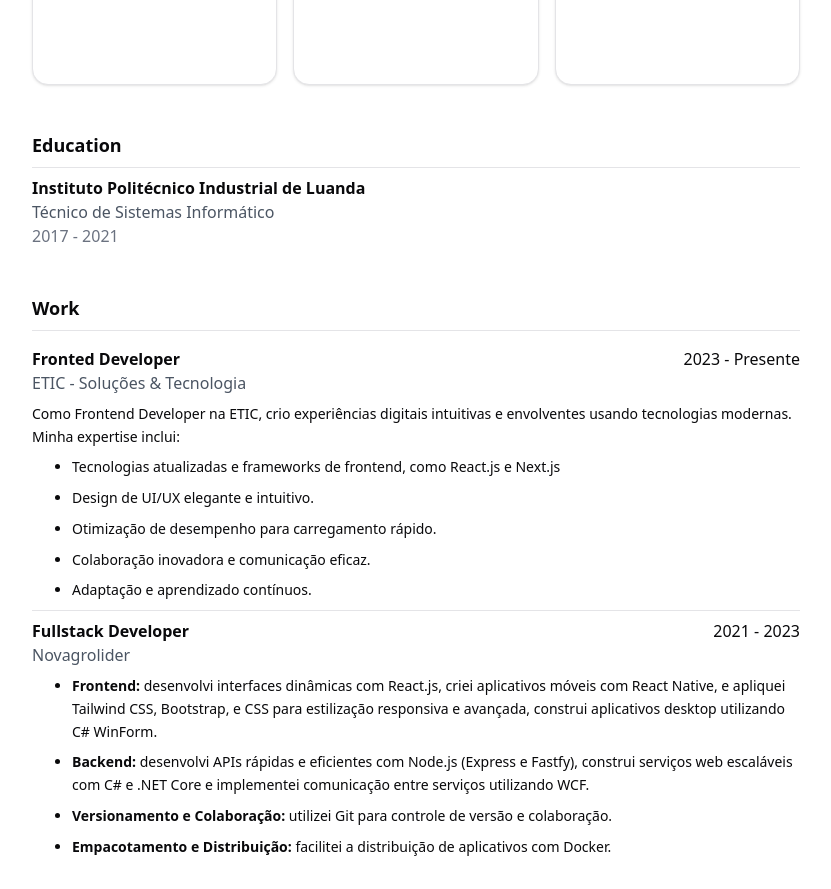
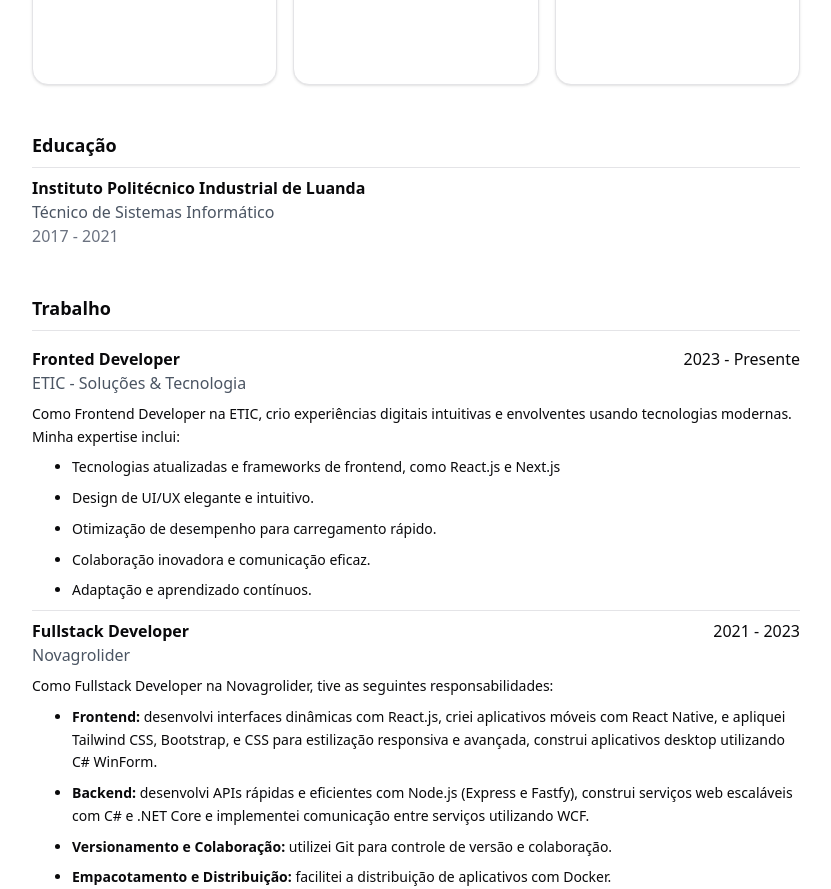
Before and after one commit to manuelbento19/manuel-bento, a Next.js app: page /about in a window 1280 px wide. Shown: the part 920-1809 px from the top of the page, without its empty margins (224-1055 px from the left). Before the commit the page ends 1778 px from the top, so only its background shows below. Built offline with nearby package versions, Linux system fonts and the light colour scheme; no server answers; some icons are missing.

Commit message:
feat: job section

```diff
--- a/src/app/_partials/hero.tsx
+++ b/src/app/_partials/hero.tsx
@@ -52,7 +52,7 @@ export default function Hero() {
           alt='My picture'
           width={300}
           height={300}
-          loading='lazy'
+          priority
           className='size-full object-cover'
         />
       </div>
--- a/src/app/_partials/skills.tsx
+++ b/src/app/_partials/skills.tsx
@@ -3,11 +3,15 @@ import { Constants } from '@/lib'
 import { Card, CardContent } from '@/components/ui/card'
 import Tag from '@/components/ui/tag'
 import { Icon } from '@iconify/react'
+import { TranslateDTO } from '@/types'
+import { useMessages } from 'next-intl'
 
 export default function Skills() {
+  const {about: {headings}} = useMessages() as TranslateDTO;
+
   return (
     <section className="space-y-2">
-    <h2 className="text-lg font-semibold">Skills</h2>
+    <h2 className="text-lg font-semibold">{headings[0]}</h2>
     <div className="grid grid-cols-1 md:grid-cols-3 gap-2 md:gap-4">
     {Constants.skills.map((category) => (
       <Card key={category.name}>
--- a/src/app/about/page.tsx
+++ b/src/app/about/page.tsx
@@ -1,6 +1,8 @@
 import { Metadata } from "next";
 import Hero from "../_partials/hero";
 import Skills from "../_partials/skills";
+import { useMessages } from "next-intl";
+import { TranslateDTO } from "@/types";
 
 export const metadata:Metadata = {
   title: "About",
@@ -8,18 +10,20 @@ export const metadata:Metadata = {
 }
 
 export default function About() {
+  const {about} = useMessages() as TranslateDTO;
+
   return (
     <div className='flex w-full px-4'>
       <div className='container flex flex-col pt-32 space-y-10'>
         <Hero />
         <section className="space-y-4">
-          <p className="text-xs md:block md:text-sm md:leading-relaxed">Minhas atividades são bastante diversificadas. Trabalho na criação de aplicativos, tanto para web quanto para mobile.</p>
-          <p className="text-xs md:block md:text-sm md:leading-relaxed">A cada projeto, procuro usar as melhores práticas e obter um novo aprendizado. Além de escrever código, também participo na análise de requisitos, implementação e manutenção das aplicações (bom, não trato apenas do Frontend kkkk).</p>
-          <p className="text-xs md:block md:text-sm md:leading-relaxed">Atualmente, estou focado no meu desenvolvimento pessoal e profissional, sempre buscando aprender novas tecnologias e aprimorar minhas habilidades. Além disso, tenho um grande interesse em ajudar outras pessoas a entrarem no mundo do desenvolvimento de software. Para isso, escrevo artigos compartilhando meu conhecimento, experiências e dicas práticas para quem está começando ou já possui alguma experiência na área.</p>
+          {about.hero.data.map((item,index)=>(
+            <p key={index} className="text-xs md:block md:text-sm md:leading-relaxed">{item}</p>
+          ))}
         </section>
         <Skills/>
         <section className="space-y-2">
-          <h2 className="text-lg font-semibold my-1.5 pb-2 border-0 border-b">Education</h2>
+          <h2 className="text-lg font-semibold my-1.5 pb-2 border-0 border-b">{about.headings[1]}</h2>
           <div className="space-y-2 divide-y">
             <div>
               <h3 className="font-semibold">Instituto Politécnico Industrial de Luanda</h3>
@@ -29,36 +33,23 @@ export default function About() {
           </div>
         </section>
         <section className="space-y-2">
-          <h2 className="text-lg font-semibold my-1.5 pb-2 border-0 border-b">Work</h2>
+          <h2 className="text-lg font-semibold my-1.5 pb-2 border-0 border-b">{about.headings[2]}</h2>
           <div className="space-y-2 divide-y">
-            <div>
-              <header className="flex items-center justify-between gap-2 pt-2">
-                <h3 className="font-semibold">Fronted Developer</h3>
-                <span>2023 - Presente</span>
-              </header>
-              <h2 className="text-gray-600 dark:text-gray-300">ETIC - Soluções & Tecnologia</h2>
-              <p className="mt-2 text-xs md:block md:text-sm md:leading-relaxed">Como Frontend Developer na ETIC, crio experiências digitais intuitivas e envolventes usando tecnologias modernas. Minha expertise inclui:</p>
-              <ul className="mt-2 space-y-2 text-xs md:block md:text-sm md:leading-relaxed list-disc pl-10">
-                <li>Tecnologias atualizadas e frameworks de frontend, como React.js e Next.js</li>
-                <li>Design de UI/UX elegante e intuitivo.</li>
-                <li>Otimização de desempenho para carregamento rápido.</li>
-                <li>Colaboração inovadora e comunicação eficaz.</li>
-                <li>Adaptação e aprendizado contínuos.</li>
-              </ul>
-            </div>
-            <div>
-              <header className="flex items-center justify-between gap-2 pt-2">
-                <h3 className="font-semibold">Fullstack Developer</h3>
-                <span>2021 - 2023</span>
-              </header>
-              <h2 className="text-gray-600 dark:text-gray-300">Novagrolider</h2>
-              <ul className="mt-2 space-y-2 text-xs md:block md:text-sm md:leading-relaxed list-disc pl-10">
-                <li><strong>Frontend:</strong> desenvolvi interfaces dinâmicas com React.js, criei aplicativos móveis com React Native, e apliquei Tailwind CSS, Bootstrap, e CSS para estilização responsiva e avançada, construi aplicativos desktop utilizando C# WinForm.</li>
-                <li><strong>Backend:</strong> desenvolvi APIs rápidas e eficientes com Node.js (Express e Fastfy), construi serviços web escaláveis com C# e .NET Core e implementei comunicação entre serviços utilizando WCF.</li>
-                <li><strong>Versionamento e Colaboração:</strong> utilizei Git para controle de versão e colaboração.</li>
-                <li><strong>Empacotamento e Distribuição:</strong> facilitei a distribuição de aplicativos com Docker.</li>
-              </ul>
-            </div>
+            {about.work.map(item=>(
+              <div key={item.company}>
+                <header className="flex items-center justify-between gap-2 pt-2">
+                  <h3 className="font-semibold">{item.title}</h3>
+                  <span>{item.started_date} - {item.due_date}</span>
+                </header>
+                <h2 className="text-gray-600 dark:text-gray-300">{item.company}</h2>
+                <p className="mt-2 text-xs md:block md:text-sm md:leading-relaxed">{item.description}</p>
+                <ul className="mt-2 space-y-2 text-xs md:block md:text-sm md:leading-relaxed list-disc pl-10">
+                  {item.list.map((jobKey)=>(
+                    <li key={jobKey} dangerouslySetInnerHTML={{__html: jobKey}}/>
+                  ))}
+                </ul>
+              </div>
+            ))}
           </div>
         </section>
       </div>
--- a/src/translate/en.json
+++ b/src/translate/en.json
@@ -26,7 +26,42 @@
  "about": {
     "hero": {
       "title": "Software Developer",
-      "description": "Passionate about technology, specialized in Frontend Development."
-    }
+      "description": "Passionate about technology, specialized in Frontend Development.",
+      "data": [
+        "My activities are quite diverse. I work on creating applications, both for web and mobile.",
+        "With each project, I try to use best practices and gain new learning. In addition to writing code, I also participate in requirements analysis, implementation and maintenance of applications (well, I don't just deal with the Frontend lol).",
+        "Currently, I am focused on my personal and professional development, always seeking to learn new technologies and improve my skills. Additionally, I have a strong interest in helping other people enter the world of software development. To this end, I write articles sharing my knowledge, experiences and practical tips for those who are starting out or already have some experience in the area."
+      ]
+    },
+    "headings": ["Skills","Education","Work"],
+    "work": [
+      {
+        "title": "Frontend Developer",
+        "company": "ETIC - Solutions & Technology",
+        "started_date": "2023",
+        "due_date": "Present",
+        "description": "As a Frontend Developer at ETIC, I create intuitive and engaging digital experiences using modern technologies. My expertise includes:",
+        "list": [
+          "Updated technologies and frontend frameworks, such as React.js and Next.js",
+          "Elegant and intuitive UI/UX design.",
+          "Performance optimization for fast loading.",
+          "Innovative collaboration and effective communication.",
+          "Adaptation and continuous learning."
+        ]
+      },
+      {
+        "title": "Fullstack Developer",
+        "company": "Novagrolider",
+        "started_date": "2021",
+        "due_date": "2023",
+        "description": "As a Fullstack Developer at Novagrolider, I had the following responsibilities:",
+        "list": [
+          "<strong>Frontend:</strong> developed dynamic interfaces with React.js, created mobile applications with React Native, and applied Tailwind CSS, Bootstrap, and CSS for responsive and advanced styling; built desktop applications using C# WinForm.",
+          "<strong>Backend:</strong> developed fast and efficient APIs with Node.js (Express and Fastify), built scalable web services with C# and .NET Core, and implemented communication between services using WCF.",
+          "<strong>Versioning and Collaboration:</strong> used Git for version control and collaboration.",
+          "<strong>Packaging and Distribution:</strong> facilitated application distribution with Docker."
+        ]
+      }
+    ]
   }
 }
--- a/src/translate/pt.json
+++ b/src/translate/pt.json
@@ -26,7 +26,42 @@
   "about": {
     "hero": {
       "title": "Desenvolvedor de Software",
-      "description": "Apaixonado por tecnologia, especializado em Desenvolvimento Frontend."
-    }
+      "description": "Apaixonado por tecnologia, especializado em Desenvolvimento Frontend.",
+      "data": [
+        "Minhas atividades são bastante diversificadas. Trabalho na criação de aplicativos, tanto para web quanto para mobile.",
+        "A cada projeto, procuro usar as melhores práticas e obter um novo aprendizado. Além de escrever código, também participo na análise de requisitos, implementação e manutenção das aplicações (bom, não trato apenas do Frontend kkkk).",
+        "Atualmente, estou focado no meu desenvolvimento pessoal e profissional, sempre buscando aprender novas tecnologias e aprimorar minhas habilidades. Além disso, tenho um grande interesse em ajudar outras pessoas a entrarem no mundo do desenvolvimento de software. Para isso, escrevo artigos compartilhando meu conhecimento, experiências e dicas práticas para quem está começando ou já possui alguma experiência na área."
+      ]
+    },
+    "headings": ["Habilidades","Educação","Trabalho"],
+    "work": [
+      {
+        "title": "Fronted Developer",
+        "company": "ETIC - Soluções & Tecnologia",
+        "started_date": "2023",
+        "due_date": "Presente",
+        "description": "Como Frontend Developer na ETIC, crio experiências digitais intuitivas e envolventes usando tecnologias modernas. Minha expertise inclui:",
+        "list": [
+          "Tecnologias atualizadas e frameworks de frontend, como React.js e Next.js",
+          "Design de UI/UX elegante e intuitivo.",
+          "Otimização de desempenho para carregamento rápido.",
+          "Colaboração inovadora e comunicação eficaz.",
+          "Adaptação e aprendizado contínuos."
+        ]
+      },
+      {
+        "title": "Fullstack Developer",
+        "company": "Novagrolider",
+        "started_date": "2021",
+        "due_date": "2023",
+        "description": "Como Fullstack Developer na Novagrolider, tive as seguintes responsabilidades:",
+        "list": [
+          "<strong>Frontend:</strong> desenvolvi interfaces dinâmicas com React.js, criei aplicativos móveis com React Native, e apliquei Tailwind CSS, Bootstrap, e CSS para estilização responsiva e avançada, construi aplicativos desktop utilizando C# WinForm.",
+          "<strong>Backend:</strong> desenvolvi APIs rápidas e eficientes com Node.js (Express e Fastfy), construi serviços web escaláveis com C# e .NET Core e implementei comunicação entre serviços utilizando WCF.",
+          "<strong>Versionamento e Colaboração:</strong> utilizei Git para controle de versão e colaboração.",
+          "<strong>Empacotamento e Distribuição:</strong> facilitei a distribuição de aplicativos com Docker."
+        ]
+      }
+    ]
   }
 }
```
Also changed, not shown: src/types/index.ts (+31 -0 lines).
